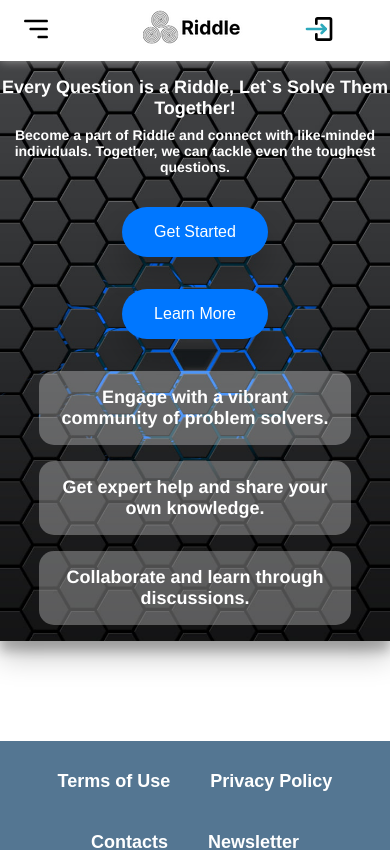
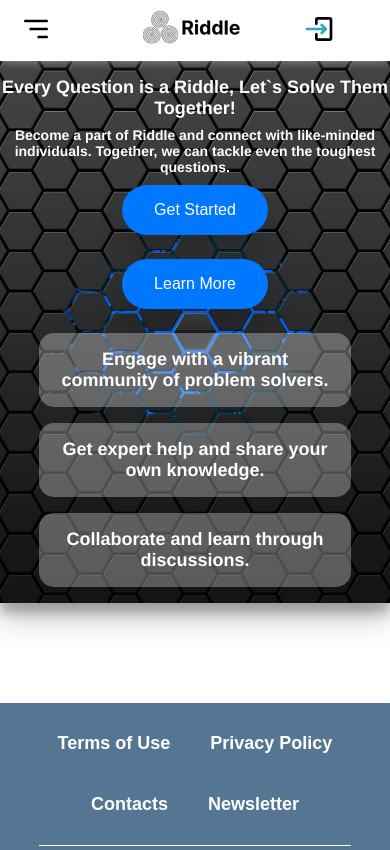
Before and after one commit to paulius-sak/forum-client, a Next.js app: page / in a window 390 px wide. Shown: the top 850 px of the page. Built offline with nearby package versions, Linux system fonts and the light colour scheme; no server answers.

Commit message:
last margin

```diff
--- a/styles/Home.module.css
+++ b/styles/Home.module.css
@@ -115,7 +115,7 @@
   }
 
   .ctaButton {
-    margin-bottom: 1rem;
+    margin-bottom: 0.5rem;
   }
 }
 
@@ -136,4 +136,7 @@
   .greetings h3 {
     font-size: 14px;
   }
+  .ctaButtons {
+    margin-top: 10px;
+  }
 }
```
